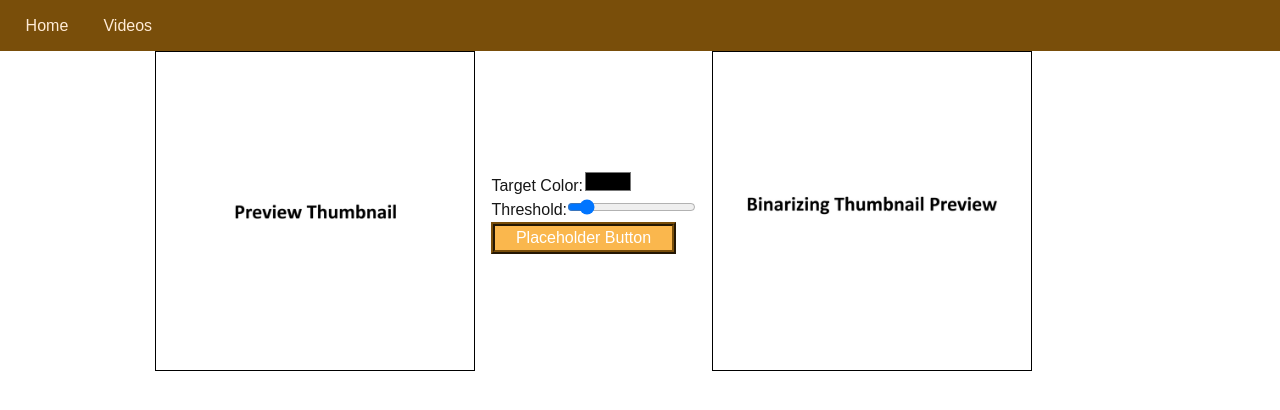
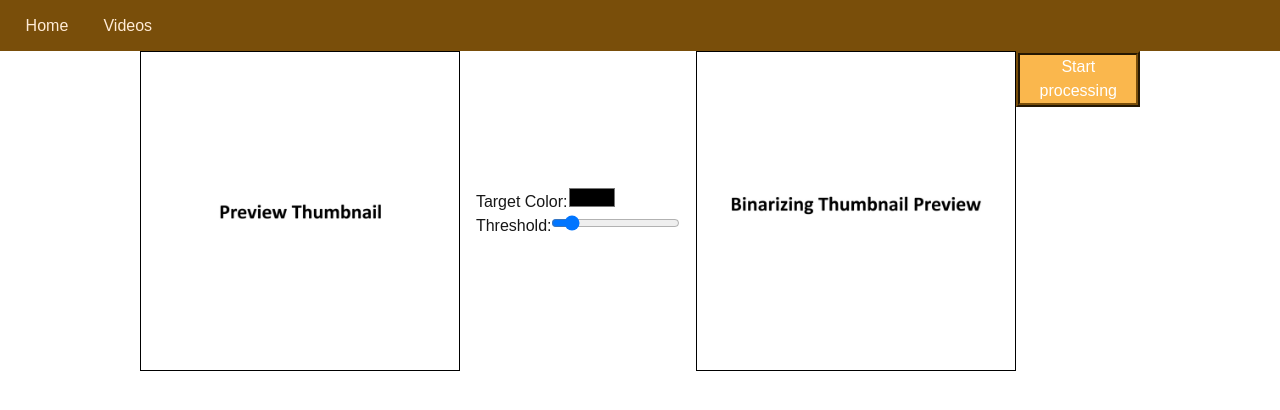
Before and after one commit to AAshGray/salamander-tracker-frontend, a Next.js app: page /videos/preview in a window 1280 px wide. Shown: the top 410 px of the page. Built offline with nearby package versions, Linux system fonts and the light colour scheme.

Commit message:
moved processing div to results component

```diff
--- a/app/videos/preview/page.tsx
+++ b/app/videos/preview/page.tsx
@@ -1,6 +1,7 @@
 'use client'
 import Link from "next/link"
 import Image from "next/image"
+import Results from "@/components/results"
 import {useState, useEffect} from 'react'
 import placeholderThumbnailImg from '@/mock/thumbnail/Thumbnail.jpg'
 import binarizedThumbnailImg from '@/mock/thumbnail/Binarized.jpg'
@@ -8,15 +9,7 @@ import binarizedThumbnailImg from '@/mock/thumbnail/Binarized.jpg'
 export default function Preview() {
     const [videoThumbnail, setVideoThumbnail] = useState(placeholderThumbnailImg)
     const [binarizedThumbnail, setBinarizedThumbnail] = useState(binarizedThumbnailImg)
-    const [processing, setProcessing] = useState(false)
 
-    function process() {
-        if (!processing) { // prevent multiple clicks
-            setProcessing(true)
-
-            // Set up fetch request for job
-        }
-    }
 
     useEffect(() => {
         //actual fetch
@@ -44,7 +37,6 @@ export default function Preview() {
                 <label htmlFor="range-slider">Threshold:
                     <input type="range" id="range-slider" min="0" max="455" defaultValue={50}/>
                 </label>
-                <p><button onClick={process}>Placeholder Button</button></p>
             </div>
             <Image
                 className="preview-thumb"
@@ -54,8 +46,12 @@ export default function Preview() {
                 height={320}
                 placeholder="blur"
             />
-            <div className="preview-controls" style={{visibility: processing ? 'visible' : 'hidden'}}>
-                <Link href="/videos" className="preview-link">Processing... </Link>
+            <div className="preview-controls">
+                <Results
+                    // video=
+                    // targetColor=
+                    // threshold=
+                />
             </div>
         </div>
     )
--- a/components/results.tsx
+++ b/components/results.tsx
@@ -1,19 +1,43 @@
 'use client'
 import { useParams } from "next/navigation"
+import { useState } from "react"
+import Link from "next/link"
 
-export default async function Results() {
-    const params = useParams<{filename: string;  targetColor: string; threshold: string}>()
+export default function Results() {
+    const params = useParams()
+    const [processing, setProcessing] = useState(false)
 
-    const res = await fetch(`http://localhost:3000/api/process/${params.filename}?targetColor=${params.targetColor}&threshold=${params.threshold}`,
-            {
-                method: 'POST',
-                cache: 'no-cache'
-            });
-    const result = await res.json();
-    // put in something to wait while periodically updating component until results are delivered
-    // should return job id to store in state until job is completed
-    // {{baseUrl}}/process/{{jobId}}/status runs next
+    async function process() {
+        if (!processing) {
+            console.log("Processing video with params:", params)
+            setProcessing(true)
+
+            try {
+                // replace with your job endpoint / payload
+                // const res = await fetch('/api/process-job', {
+                //     method: 'POST',
+                //     headers: { 'Content-Type': 'application/json' },
+                //     body: JSON.stringify({ params }),
+                // })
+                // if (!res.ok) throw new Error('Job request failed')
+                // handle response if needed
+            } catch (err) {
+                console.error(err)
+            } finally {
+                // setProcessing(false)
+            }
+        }
+    }
+
     return (
-
+        <div className="preview-controls">
+            {!processing ? (
+                <button className="preview-link" onClick={process}>
+                    Start processing
+                </button>
+            ) : (
+                <p>Processing...</p>
+            )}
+        </div>
     )
 }
```
